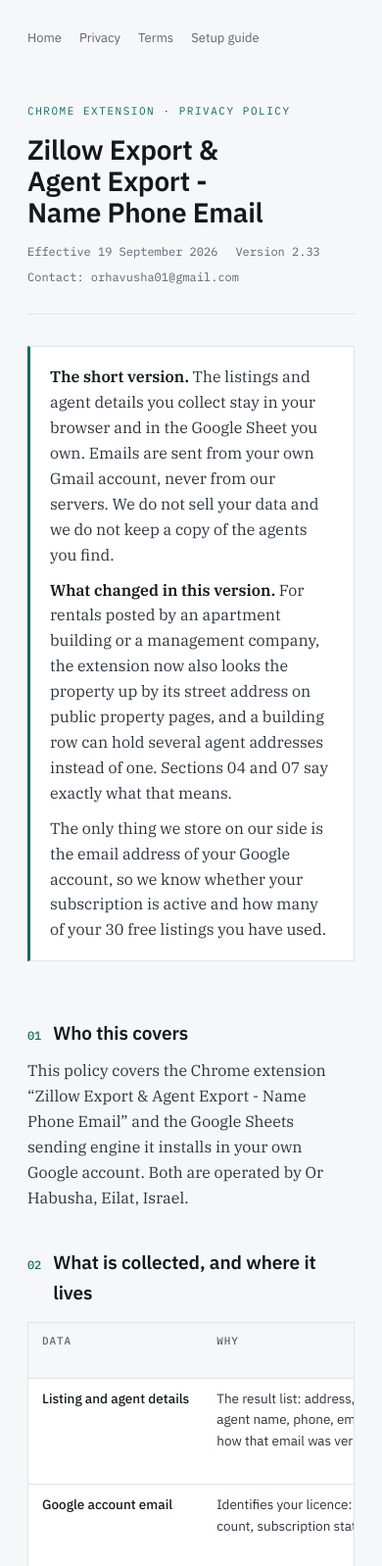
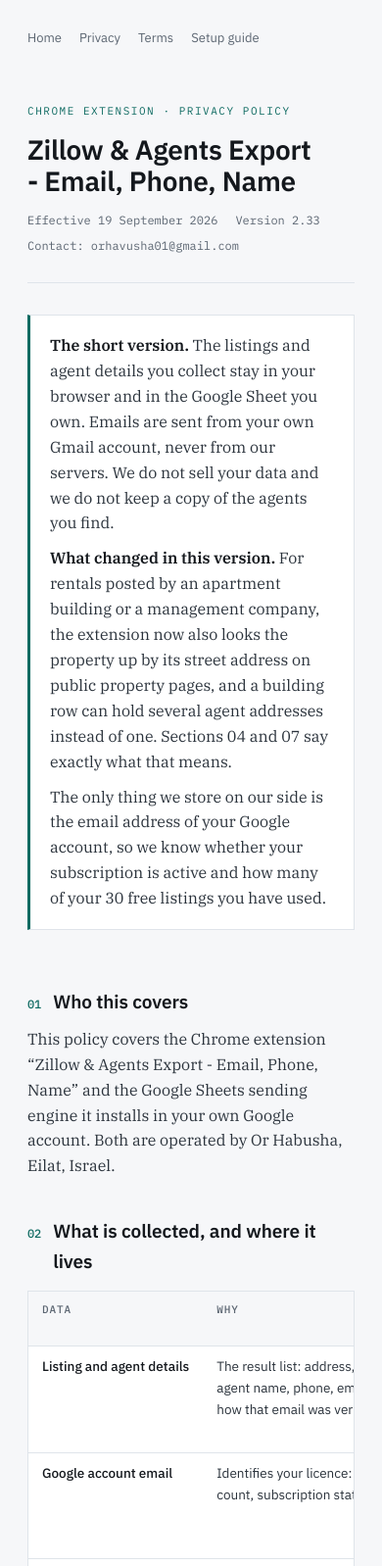
Before and after one commit to zillowagentexport/zillowagentexport.github.io, a plain HTML site: page privacy.html in a window 390 px wide. Shown: the top 1598 px of the page at 98% size. Drawn offline with Linux system fonts and the light colour scheme.

Commit message:
Rename to Zillow & Agents Export - Email, Phone, Name

```diff
--- a/privacy.html
+++ b/privacy.html
@@ -3,7 +3,7 @@
 <head>
 <meta charset="utf-8">
 <meta name="viewport" content="width=device-width,initial-scale=1">
-<title>Zillow Export Privacy</title>
+<title>Zillow &amp; Agents Export Privacy</title>
 <link rel="stylesheet" href="https://fonts.googleapis.com/css2?family=IBM+Plex+Sans:wght@400;500;600&family=IBM+Plex+Serif:ital,wght@0,400;0,600;1,400&family=IBM+Plex+Mono:wght@400;500&display=swap">
 <style>
   :root{
@@ -143,7 +143,7 @@
   </nav>
   <header class="head">
     <span class="eyebrow">Chrome extension &middot; Privacy policy</span>
-    <h1>Zillow Export &amp; Agent Export - Name Phone Email</h1>
+    <h1>Zillow &amp; Agents Export - Email, Phone, Name</h1>
     <div class="meta">
       <span>Effective 19 September 2026</span>
       <span>Version 2.33</span>
@@ -159,7 +159,7 @@
 
   <section>
     <h2><span class="num">01</span>Who this covers</h2>
-    <p>This policy covers the Chrome extension “Zillow Export &amp; Agent Export - Name Phone Email” and the Google Sheets sending engine it installs in your own Google account. Both are operated by Or Habusha, Eilat, Israel.</p>
+    <p>This policy covers the Chrome extension “Zillow &amp; Agents Export - Email, Phone, Name” and the Google Sheets sending engine it installs in your own Google account. Both are operated by Or Habusha, Eilat, Israel.</p>
   </section>
 
   <section>
```
Also changed, not shown: guide.html (+2 -2 lines), index.html (+2 -2 lines), terms.html (+2 -2 lines).
